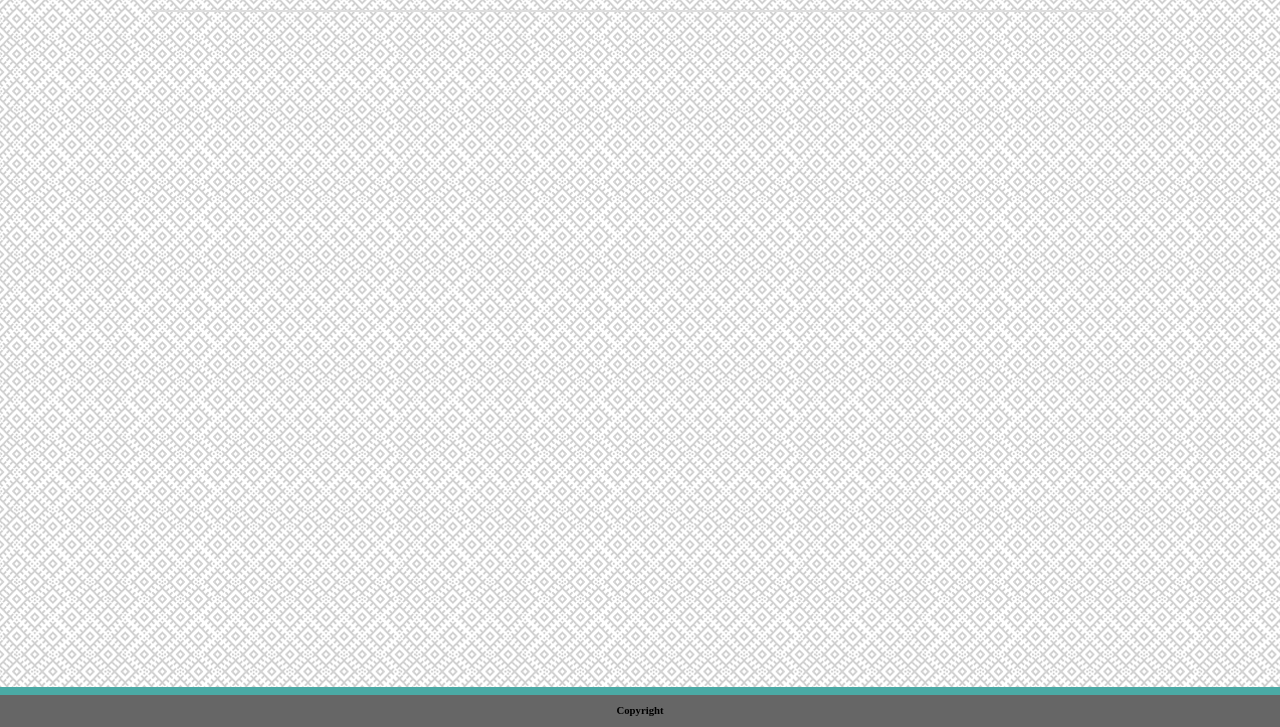
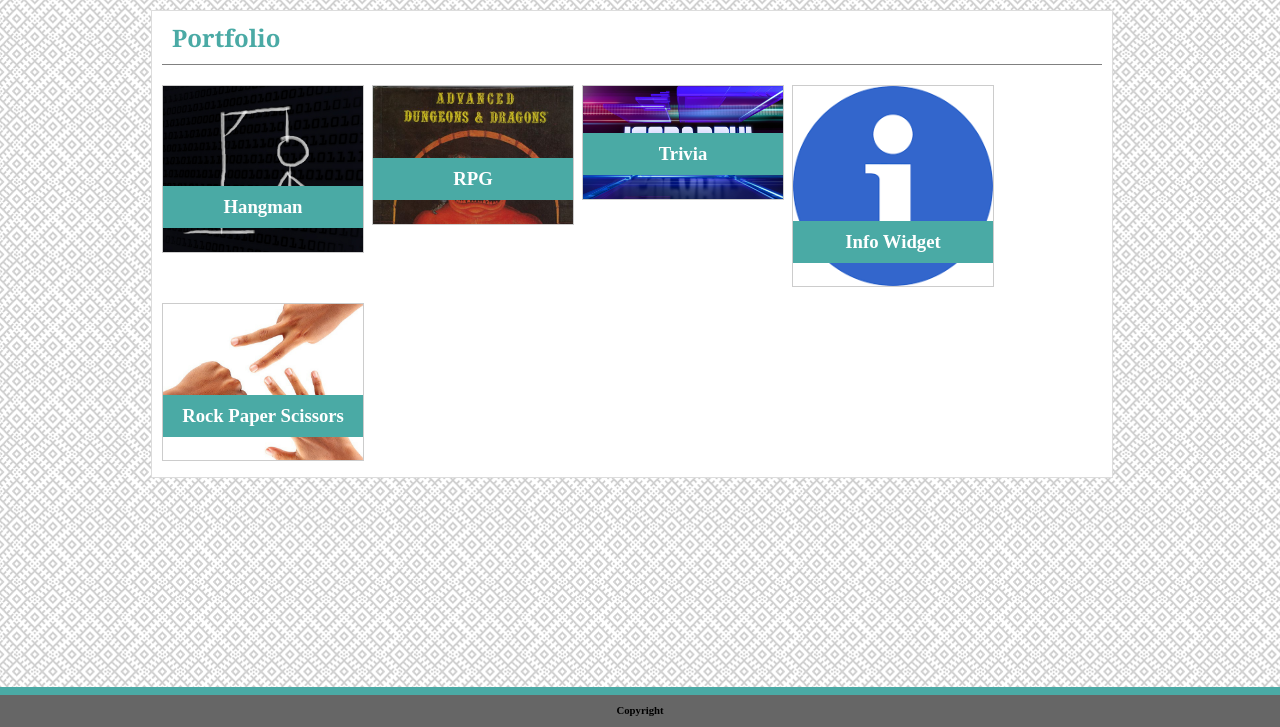
Before and after one commit to JordanMRabideau/Responsive-Portfolio, a plain HTML site: page portfolio.html in a window 1280 px wide. Shown: the part 73-800 px from the top of the page. Drawn offline with Linux system fonts and the light colour scheme.

Commit message:
Adjusted input boxes on contact page and added placeholder images on portfolio page

```diff
--- a/assets/css/style.css
+++ b/assets/css/style.css
@@ -66,6 +66,7 @@ h2 {
     margin-right: 10px;
     border-bottom: 1px gray solid;
     padding: 10px;
+    color: #4aaaa5;
 }
 
 #bio-picture {
@@ -90,13 +91,52 @@ div {
     margin-bottom: 12px;
 }
 
-
 form {
     margin: 0 10px 10px 10px;
 }
 
-#name,
-#email,
+
+input,
+textarea {
+    width: 100%;
+    margin-bottom: 5px;
+}
+
 #messageBox {
+    resize: none;
+    height: 150px;
+}
+
+#button {
+    width: 10%;
+}
+
+#bioText {
+    font-family: 'Arial', 'Helvetica Neue', Helvetica, sans-serif;
+    color: #777777;
+}
+
+.images {
+    position:relative;
+    float: left;
+    height: auto;
+    width:200px;
+    margin-left: 10px;
+}
+
+img {
+    border: 1px solid #cccccc;
+    max-width: 100%;
+    max-height: 100%;
+}
+
+ .imageText {
+    margin-left: 1px;
+    padding: 10px 0;
+    position: absolute;
+    bottom: 10px;
+    background: #4aaaa5;
+    color: white;
     width: 100%;
+    text-align: center;
 }
--- a/portfolio.html
+++ b/portfolio.html
@@ -28,6 +28,52 @@
 
         <section class="mainContent">
 
+            <h2>Portfolio</h2>
+
+            <section class="gallery">
+
+                <div class="images">
+
+                    <img src="assets/images/hangman.jpg">
+
+                    <h3 class="imageText">Hangman</h3>
+
+                </div>
+
+                <div class="images">
+
+                    <img src="assets/images/dnd.jpg">
+
+                    <h3 class="imageText">RPG</h3>
+
+                </div>
+
+                <div class="images">
+
+                    <img src="assets/images/jeopardy.jpg">
+
+                    <h3 class="imageText">Trivia</h3>
+
+                </div>
+
+                <div class="images">
+
+                    <img src="assets/images/info.png">
+
+                    <h3 class="imageText">Info Widget</h3>
+
+                </div>
+
+                <div class="images">
+
+                    <img src="assets/images/rps.jpg">
+
+                    <h3 class="imageText">Rock Paper Scissors</h3>
+
+                </div>
+
+            </section>
+
         </section>
 
     </div>
```
Also changed, not shown: contact.html (+1 -1 lines), assets/images/dnd.jpg (added), assets/images/hangman.jpg (added), assets/images/info.png (added), assets/images/jeopardy.jpg (added), assets/images/rps.jpg (added).
